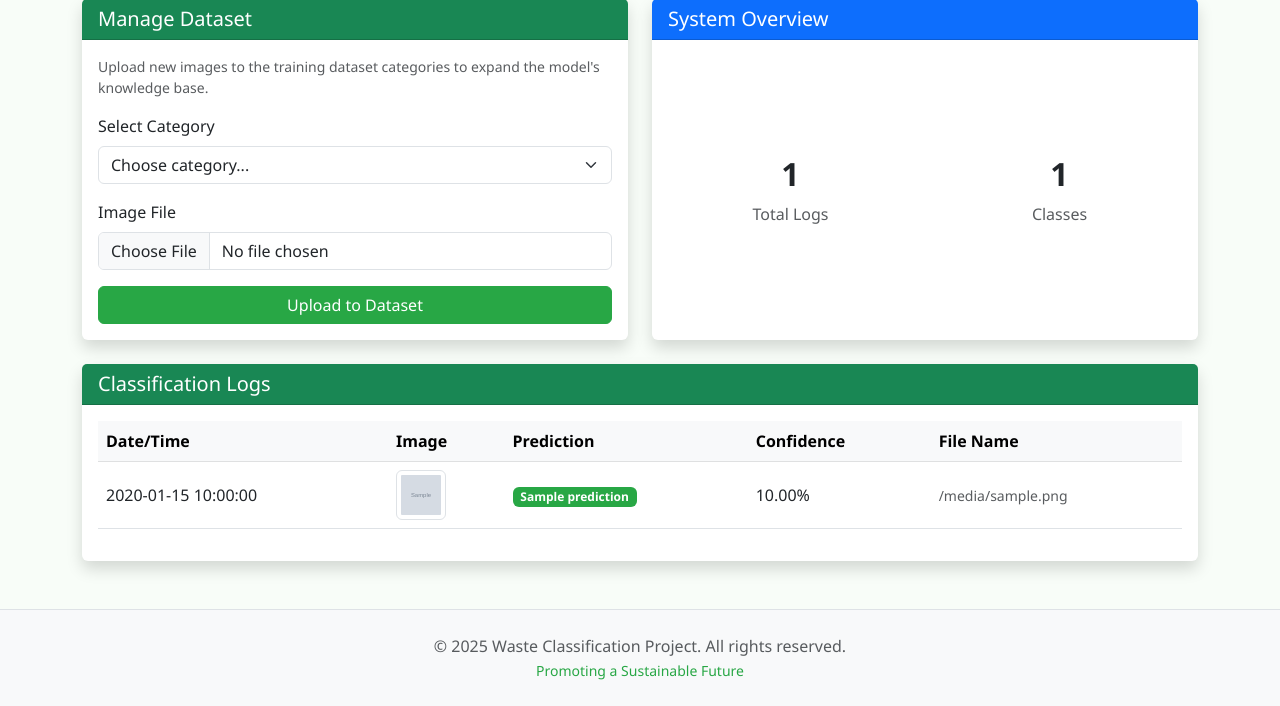
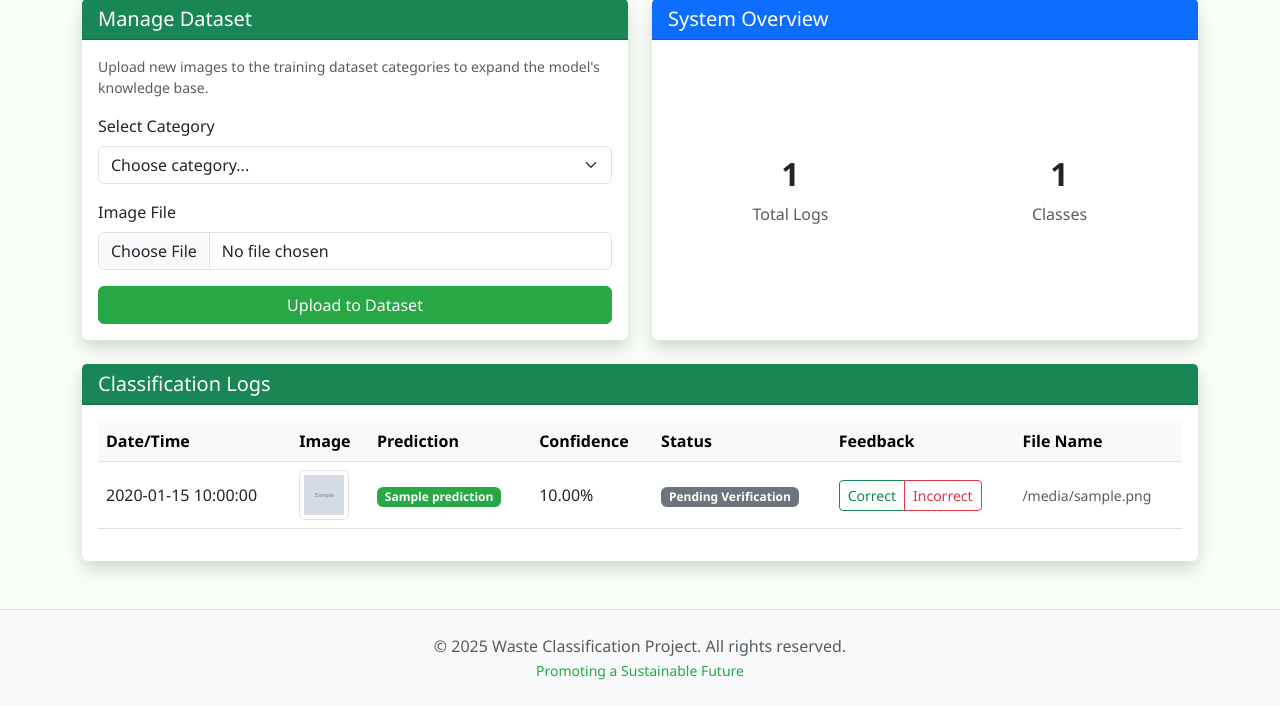
Before and after one commit to saad461/waste-clssification, a Flask app: template templates/admin.html in a window 1280 px wide. Shown: the part 157-863 px from the top of the page. Run offline with Flask 3, Linux system fonts and the light colour scheme; the template is opened without the code that fills it: most values are stand-ins (such as "Sample title", 1, 10 or a date in 2020); grey boxes marked "Sample" are stand-in pictures; some libraries are stand-ins or nearby versions.

Commit message:
Improve system validation, correct labels, and optimize model training
- Updated `CLASS_LABELS` in `app.py` to match TrashNet dataset ('Trash' instead of 'Organic Material').
- Implemented image file type validation (PNG, JPG, JPEG) for uploads.
- Added admin feedback system (Correct/Incorrect) to classify logs.
- Optimized `waste.ipynb` with Dropout and Fine-tuning to improve validation accuracy and reduce overfitting.
- Updated Admin Dashboard UI with verification buttons and status badges.
- Verified all changes with unit tests and visual inspection.

Co-authored-by: saad461 <76460749+saad461@users.noreply.github.com>

```diff
--- a/app.py
+++ b/app.py
@@ -18,6 +18,11 @@ basedir = os.path.abspath(os.path.dirname(__file__))
 app.config['SQLALCHEMY_DATABASE_URI'] = 'sqlite:///' + os.path.join(basedir, 'waste_management.db')
 app.config['SQLALCHEMY_TRACK_MODIFICATIONS'] = False
 app.config['UPLOAD_FOLDER'] = 'static/uploads'
+ALLOWED_EXTENSIONS = {'png', 'jpg', 'jpeg'}
+
+def allowed_file(filename):
+    return '.' in filename and \
+           filename.rsplit('.', 1)[1].lower() in ALLOWED_EXTENSIONS
 
 db = SQLAlchemy(app)
 
@@ -27,6 +32,7 @@ class Log(db.Model):
     filename = db.Column(db.String(100), nullable=False)
     prediction = db.Column(db.String(50), nullable=False)
     confidence = db.Column(db.Float, nullable=False)
+    feedback = db.Column(db.String(20), nullable=True) # 'Correct', 'Incorrect', or None
     timestamp = db.Column(db.DateTime, default=datetime.utcnow)
 
 class User(db.Model):
@@ -104,8 +110,8 @@ with app.app_context():
         db.session.add(admin_user)
         db.session.commit()
 
-# Mapping classes (Assuming alphabetical order from TrashNet/Keras flow_from_directory)
-CLASS_LABELS = ['Cardboard', 'Glass', 'Metal', 'Paper', 'Plastic', 'Organic Material']
+# Mapping classes (Alphabetical order from TrashNet/Keras flow_from_directory)
+CLASS_LABELS = ['Cardboard', 'Glass', 'Metal', 'Paper', 'Plastic', 'Trash']
 
 def predict_label(img_path):
     # Using OpenCV as suggested in the FYP Proposal
@@ -140,6 +146,11 @@ def classifier():
         if file.filename == '':
             flash('No selected file')
             return redirect(request.url)
+
+        if not allowed_file(file.filename):
+            flash('Invalid file type. Please upload PNG, JPG, or JPEG images.')
+            return redirect(request.url)
+
         if file:
             # Add timestamp to filename to avoid collisions
             original_filename = secure_filename(file.filename)
@@ -188,6 +199,19 @@ def admin_dashboard():
     logs = Log.query.order_by(Log.timestamp.desc()).all()
     return render_template('admin.html', logs=logs, classes=CLASS_LABELS)
 
+@app.route('/admin/feedback/<int:log_id>/<string:value>')
+def admin_feedback(log_id, value):
+    if not session.get('logged_in'):
+        return redirect(url_for('admin'))
+
+    log = Log.query.get_or_404(log_id)
+    if value in ['Correct', 'Incorrect']:
+        log.feedback = value
+        db.session.commit()
+        flash(f'Feedback updated for log #{log_id}')
+
+    return redirect(url_for('admin_dashboard'))
+
 @app.route('/admin/upload_dataset', methods=['POST'])
 def upload_dataset():
     if not session.get('logged_in'):
@@ -202,6 +226,10 @@ def upload_dataset():
 
     if file.filename == '' or not category:
         flash('No selected file or category')
+        return redirect(url_for('admin_dashboard'))
+
+    if not allowed_file(file.filename):
+        flash('Invalid file type. Please upload PNG, JPG, or JPEG images.')
         return redirect(url_for('admin_dashboard'))
 
     if file and category in CLASS_LABELS:
--- a/templates/admin.html
+++ b/templates/admin.html
@@ -70,6 +70,8 @@
                         <th>Image</th>
                         <th>Prediction</th>
                         <th>Confidence</th>
+                        <th>Status</th>
+                        <th>Feedback</th>
                         <th>File Name</th>
                     </tr>
                 </thead>
@@ -86,6 +88,21 @@
                             </span>
                         </td>
                         <td>{{ "%.2f"|format(log.confidence * 100) }}%</td>
+                        <td>
+                            {% if log.feedback == 'Correct' %}
+                                <span class="badge bg-success">Verified Correct</span>
+                            {% elif log.feedback == 'Incorrect' %}
+                                <span class="badge bg-danger">Verified Incorrect</span>
+                            {% else %}
+                                <span class="badge bg-secondary">Pending Verification</span>
+                            {% endif %}
+                        </td>
+                        <td>
+                            <div class="btn-group btn-group-sm">
+                                <a href="{{ url_for('admin_feedback', log_id=log.id, value='Correct') }}" class="btn btn-outline-success {% if log.feedback == 'Correct' %}active{% endif %}">Correct</a>
+                                <a href="{{ url_for('admin_feedback', log_id=log.id, value='Incorrect') }}" class="btn btn-outline-danger {% if log.feedback == 'Incorrect' %}active{% endif %}">Incorrect</a>
+                            </div>
+                        </td>
                         <td class="text-muted small">{{ log.filename }}</td>
                     </tr>
                     {% endfor %}
```
Also changed, not shown: 1 other file.
